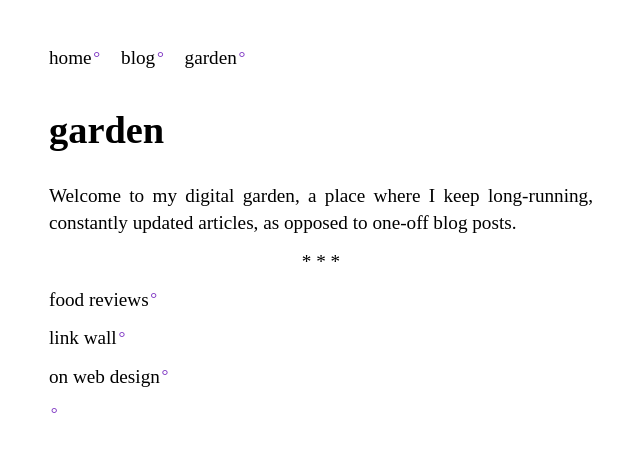
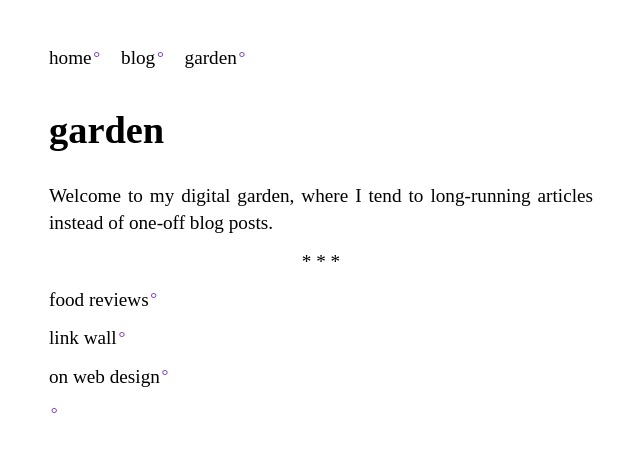
Before and after one commit to wade-cheng/wade-cheng.github.io, an Eleventy site: page src/garden.njk in a window 1280 px wide. Shown: the whole page, without its empty margins (319-959 px from the left). Built offline with nearby package versions, Linux system fonts and the light colour scheme; Eleventy itself is replaced by a stand-in of ours; files that its build step writes are made by us from their sources; no server answers; a script that the page names is missing; a web font is replaced by a local one.

Commit message:
feat: reword garden tagline

```diff
--- a/src/garden.njk
+++ b/src/garden.njk
@@ -4,8 +4,8 @@ layout: "base.njk"
 ---
 
 <p>
-    Welcome to my digital garden, a place where I keep long-running, constantly
-    updated articles, as opposed to one-off blog posts.
+    Welcome to my digital garden, where I tend to long-running articles instead
+    of one-off blog posts.
 </p>
 
 <hr />
```
